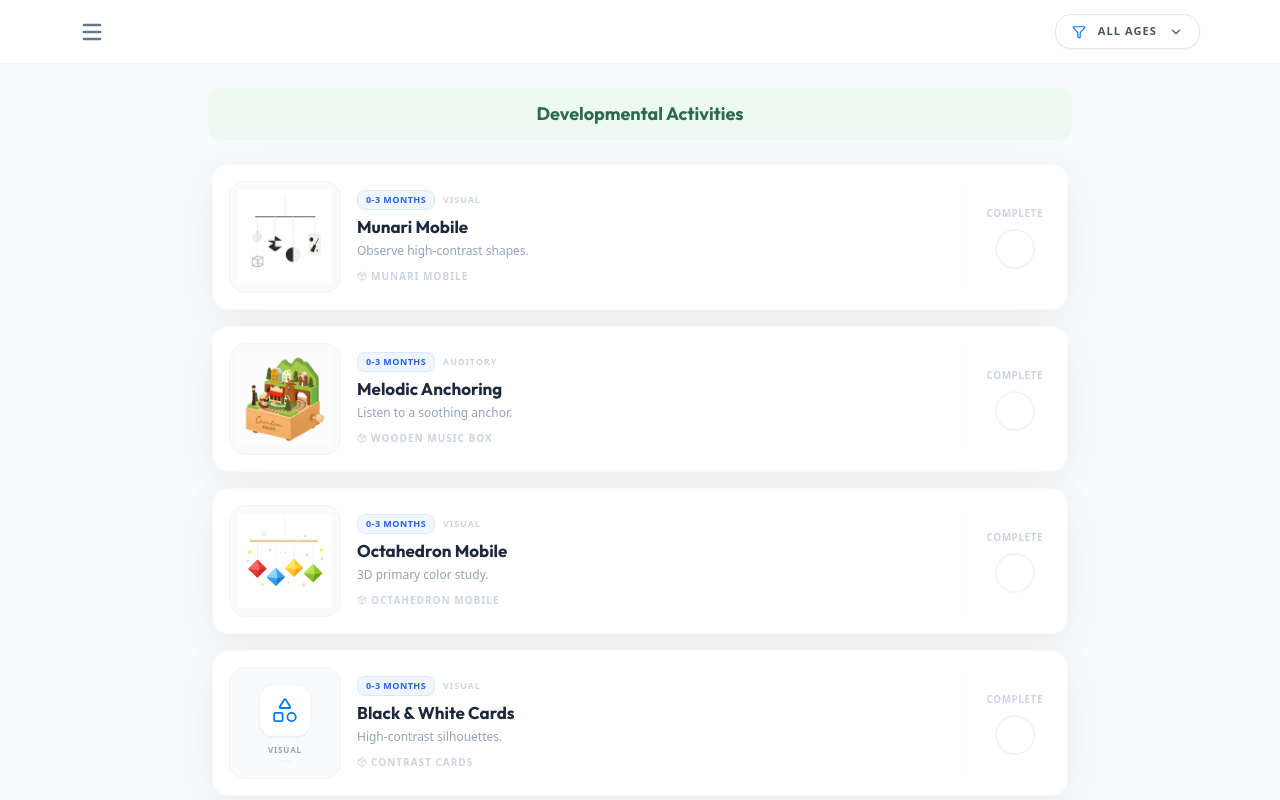
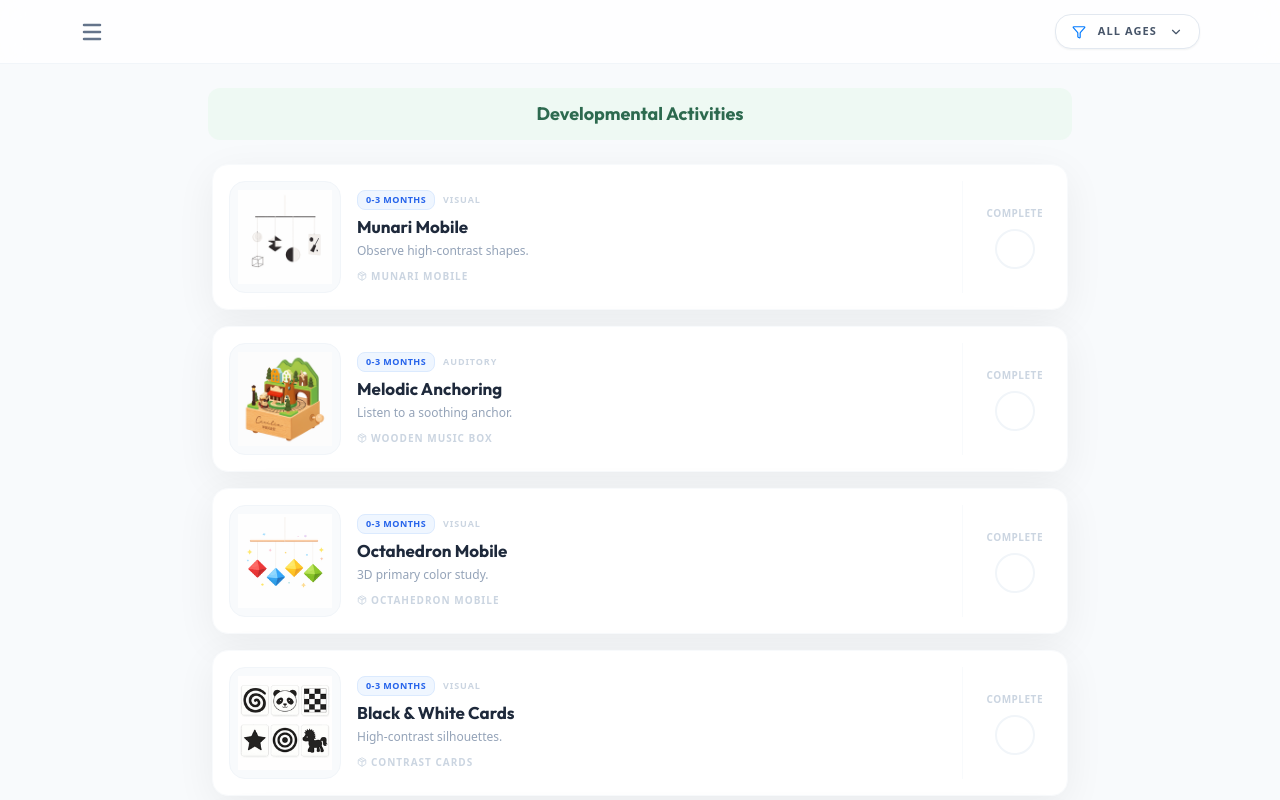
Before and after one commit to gwilford1-png/montessori4, a React (Vite) app in the folder montessori/: page / in a window 1280 px wide. Shown: the top 800 px of the page. Built offline with nearby package versions, Linux system fonts and the light colour scheme.

Commit message:
Update constants.ts

```diff
--- a/montessori/constants.ts
+++ b/montessori/constants.ts
@@ -32,7 +32,7 @@ const RAW_DATA: any[] = [
   },
 
   { id: 3, title: "Octahedron Mobile", cat: "Visual", age: "0-3 Months", act: "3D primary color study.", desc: "Three metallic 3D shapes in primary colors.", ben: "Develops depth perception.", item: "Octahedron Mobile", ref: "https://montessoriguide.org/", prompt: "Octahedrons.", thumbnail: "images/Octahedron_Mobile.png", },
-  { id: 4, title: "Black & White Cards", cat: "Visual", age: "0-3 Months", act: "High-contrast silhouettes.", desc: "Simple nature silhouettes for newborn focus.", ben: "Stimulates visual discrimination.", item: "Contrast cards", ref: "https://montessoriguide.org/", prompt: "B&W Cards." },
+  { id: 4, title: "Black & White Cards", cat: "Visual", age: "0-3 Months", act: "High-contrast silhouettes.", desc: "Simple nature silhouettes for newborn focus.", ben: "Stimulates visual discrimination.", item: "Contrast cards", ref: "https://montessoriguide.org/", prompt: "B&W Cards.", thumbnail: "images/Black_White_Cards.png", },
   { id: 5, title: "Gobbi Mobile", cat: "Visual", age: "0-3 Months", act: "Subtle shade discrimination.", desc: "Five spheres wrapped in silk thread of graduating shades.", ben: "Refines color discrimination.", item: "Gobbi Mobile", ref: "https://mariamontessori.com/", prompt: "Silk spheres." },
   { id: 6, title: "The Dancers Mobile", cat: "Visual", age: "0-3 Months", act: "Observe shimmering movement.", desc: "Stylized figures made of iridescent paper.", ben: "Engages moving object focus.", item: "Dancers Mobile", ref: "https://amshq.org/", prompt: "Dancer figures." },
   { id: 7, title: "Floor Mirror Discovery", cat: "Social", age: "0-3 Months", act: "Self-observation.", desc: "Safe mirror at eye level for movement study.", ben: "Builds self-awareness.", item: "Acrylic floor mirror", ref: "https://amshq.org/", prompt: "Low mirror." },
```
